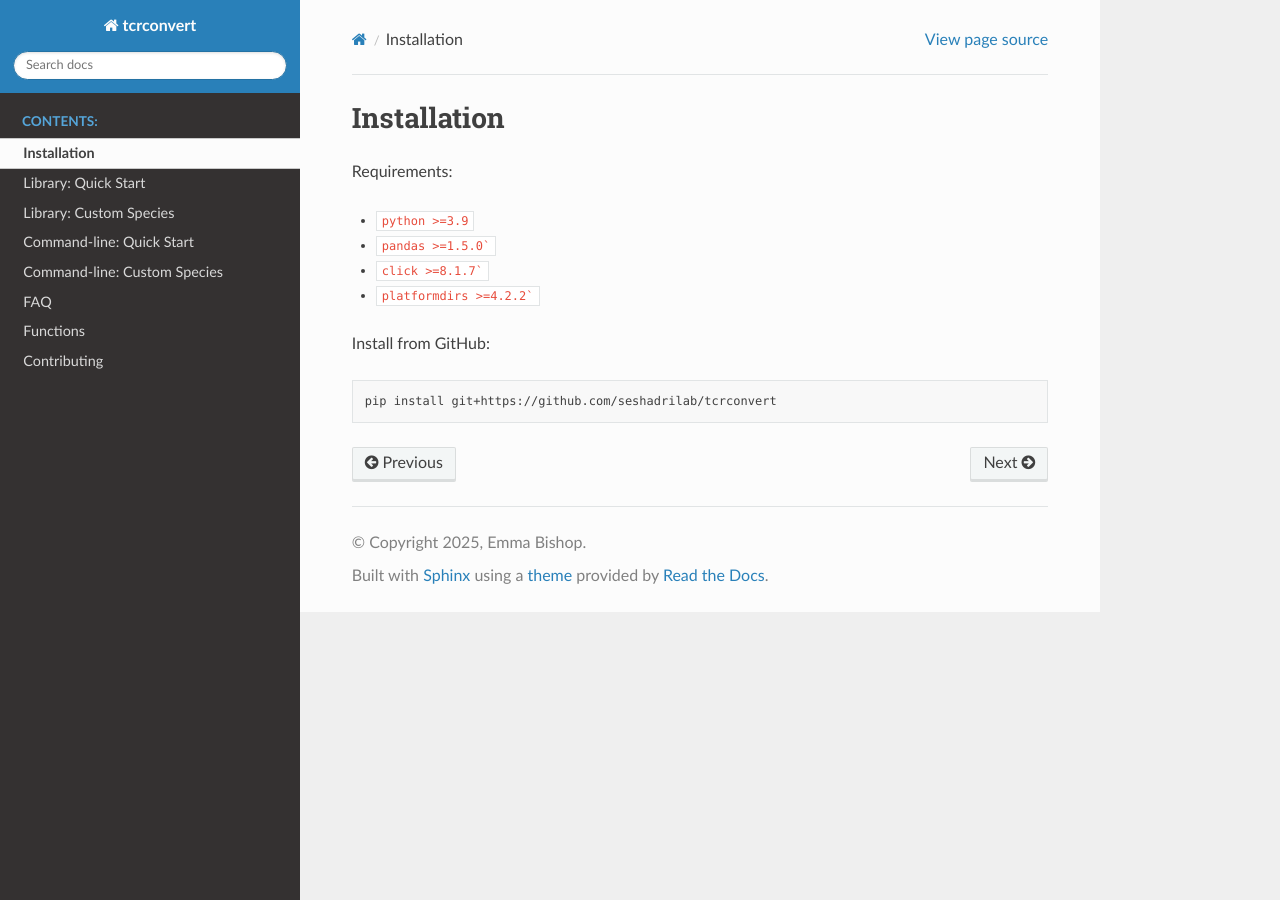
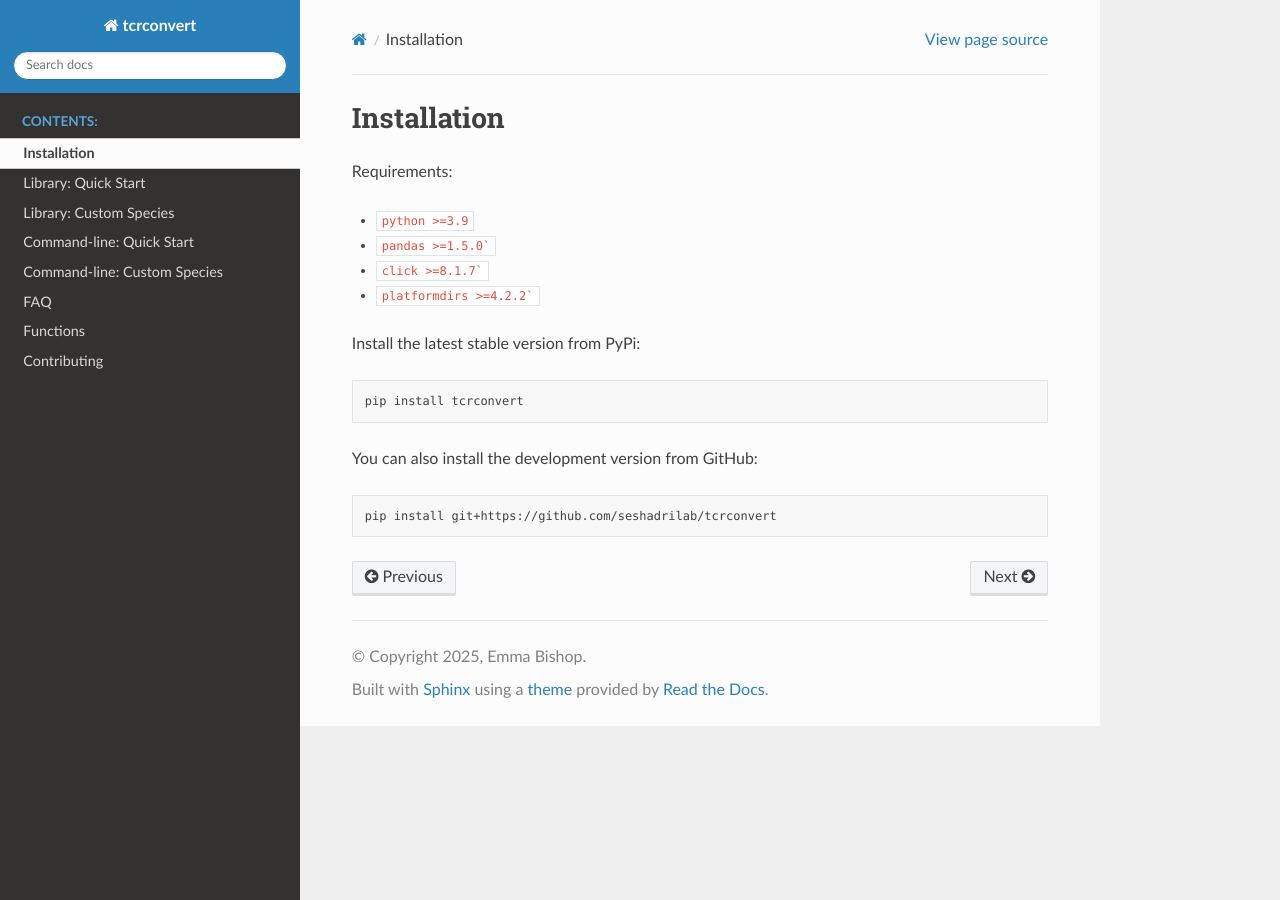
Before and after one commit to seshadrilab/tcrconvert, a Sphinx documentation site: the page built from docs/source/installation.rst, in a window 1280 px wide. Built offline with Sphinx 7.4.7 and the Read the Docs theme 3.1.0, drawn with Linux system fonts in a browser that asks for light colours.

Commit message:
Add PyPi install instructions

````diff
--- a/docs/source/installation.rst
+++ b/docs/source/installation.rst
@@ -8,7 +8,15 @@ Requirements:
 * ``click >=8.1.7```
 * ``platformdirs >=4.2.2```
 
-Install from GitHub:
+
+Install the latest stable version from  PyPi:
+
+.. code-block:: bash
+
+    pip install tcrconvert
+
+
+You can also install the development version from GitHub:
 
 .. code-block:: bash
 
````
Also changed, not shown: README.md (+7 -1 lines).
